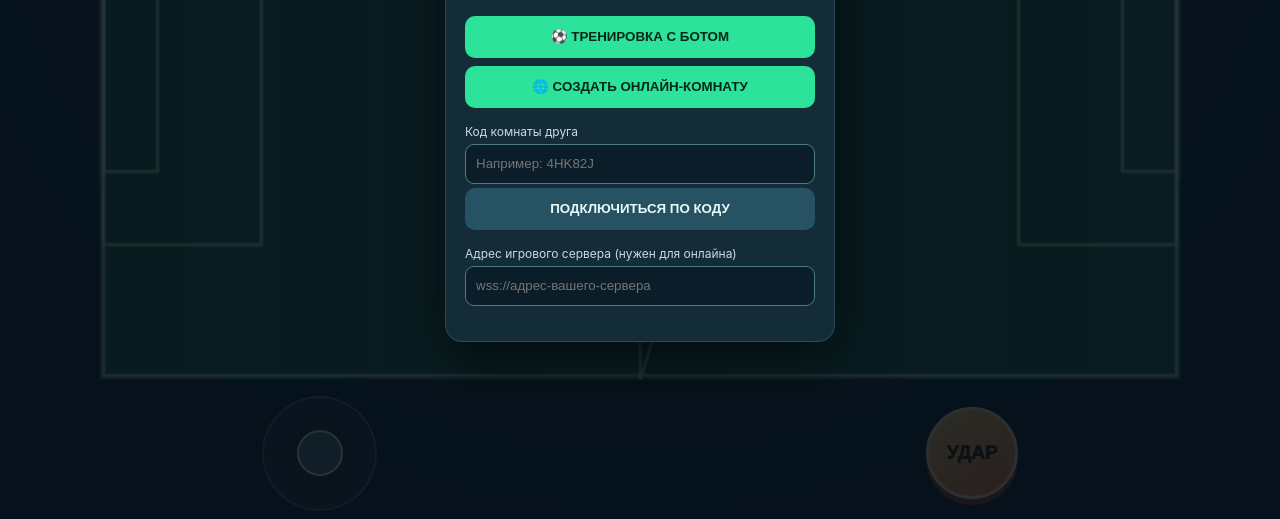
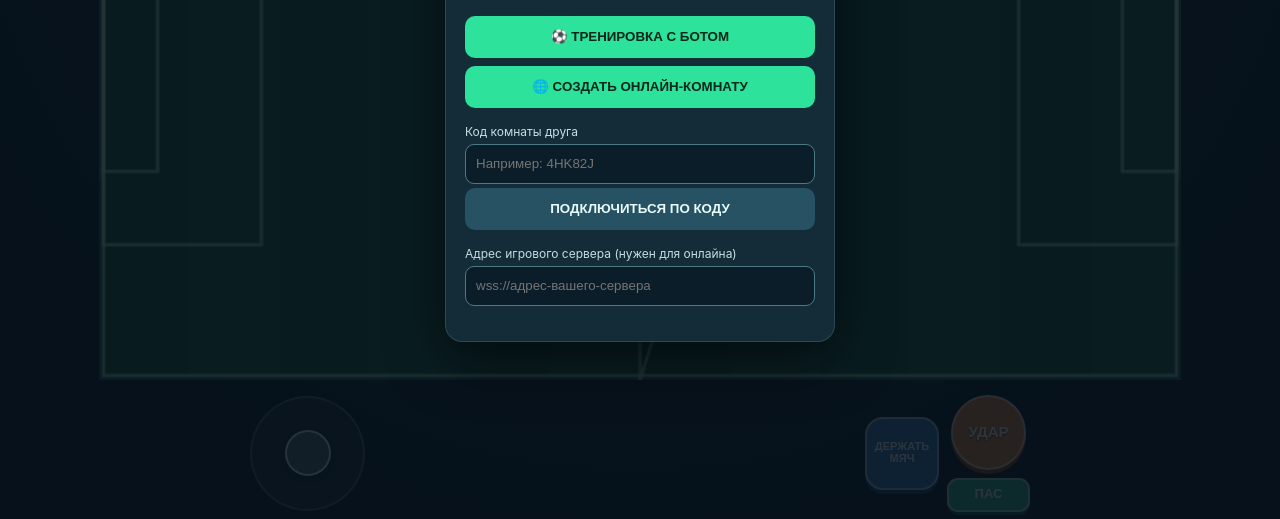
Before and after one commit to vivab/GameFootball, a website: page index.html in a window 1280 px wide. Shown: the part 281-800 px from the top of the page. Drawn offline with Linux system fonts and the light colour scheme.

Commit message:
ui: add ball control, shot charge and pass buttons for touch controls

```diff
--- a/index.html
+++ b/index.html
@@ -16,12 +16,20 @@ h1{font-size:17px;margin:0;letter-spacing:.4px}small{display:block;color:#9cb7bf
 #fieldWrap{position:relative;flex:1;min-height:0;display:flex;align-items:center;justify-content:center}
 canvas{display:block;width:100%;height:100%;object-fit:contain;border-radius:10px}
 #banner{position:absolute;left:50%;top:13%;transform:translateX(-50%);background:#081621dc;border:1px solid #ffffff30;border-radius:12px;padding:9px 16px;white-space:nowrap;text-align:center;font-weight:750;font-size:13px;pointer-events:none}
-#controls{height:132px;flex-shrink:0;position:relative;display:flex;align-items:center;justify-content:space-between;padding:0 22px}
+#controls{height:132px;flex-shrink:0;position:relative;display:flex;align-items:center;justify-content:space-between;padding:0 10px;gap:8px}
 #pad{position:relative;width:115px;height:115px;border-radius:50%;background:#b4d6df19;border:2px solid #c2e4eb47;touch-action:none}
 #pad:after{content:"";position:absolute;inset:33px;border-radius:50%;border:1px dashed #ffffff42}
 #stick{position:absolute;left:50%;top:50%;width:46px;height:46px;margin:-23px 0 0 -23px;border:2px solid #d2f2f3;background:#b9e5e55e;border-radius:50%;box-shadow:0 2px 12px #0005;pointer-events:none}
-#kick{height:92px;width:92px;border-radius:50%;background:linear-gradient(150deg,#ffc861,#fa7741);color:#311503;font-size:19px;font-weight:950;border:3px solid #ffe5a3;box-shadow:0 6px 0 #95381b;touch-action:none}
-#kick:active{transform:translateY(4px);box-shadow:0 2px 0 #95381b}
+#actions{display:flex;align-items:center;gap:8px;flex-shrink:0}
+.action{border:2px solid #fff9;color:#fff;font-weight:900;touch-action:none;cursor:pointer;display:flex;align-items:center;justify-content:center;text-align:center;line-height:1.08;user-select:none;-webkit-user-select:none}
+#hold{height:73px;width:74px;border-radius:18px;background:#397dba;font-size:11px;box-shadow:0 4px 0 #16436e}
+#hold.active{background:#20c994;border-color:#c4ffe8;box-shadow:0 2px 0 #07774f;transform:translateY(2px)}
+#kickStack{display:flex;flex-direction:column;align-items:center;gap:8px}
+#kick{height:75px;width:75px;border-radius:50%;background:#e88740;font-size:15px;position:relative;box-shadow:0 4px 0 #96431b;overflow:hidden}
+#kick:before{content:"";position:absolute;inset:0;background:conic-gradient(#fff398 calc(var(--charge,0)*1%),transparent 0);opacity:.45;pointer-events:none}
+#kick span{position:relative;z-index:1;text-shadow:0 1px 2px #663400}
+#pass{height:34px;width:83px;border-radius:11px;background:#2eb58d;box-shadow:0 3px 0 #0e614c;font-size:13px}
+.action:active{filter:brightness(1.15)}
 #menu{position:absolute;inset:0;display:grid;place-items:center;background:#06111bd9;z-index:3;padding:14px}
 .panel{width:min(390px,95vw);padding:19px;background:#132c38;border:1px solid #5a889355;border-radius:17px;box-shadow:0 15px 55px #0009;text-align:center}
 .panel h2{margin:0 0 5px;font-size:27px}.panel p{font-size:13px;color:#aac4c8;line-height:1.5;margin:8px 0 15px}
@@ -32,7 +40,8 @@ canvas{display:block;width:100%;height:100%;object-fit:contain;border-radius:10p
 #toast{min-height:16px;color:#ffcf95;font-size:12px;padding-top:6px}
 #exit{border:1px solid #ffffff3e;background:#113442;color:white;border-radius:8px;padding:7px 10px;font-size:12px;font-weight:800}
 #roomBadge{background:#183f4b;padding:5px 9px;border-radius:7px;color:#d1f6df;font-size:12px;display:none}
-@media(max-height:540px){header{height:28px}h1{font-size:13px}small{display:none}#controls{height:86px}#pad{width:77px;height:77px}#pad:after{inset:22px}#stick{width:32px;height:32px;margin:-16px 0 0 -16px}#kick{height:70px;width:70px;font-size:15px}}
+@media(max-height:540px){header{height:28px}h1{font-size:13px}small{display:none}#controls{height:91px}#pad{width:78px;height:78px}#pad:after{inset:22px}#stick{width:32px;height:32px;margin:-16px 0 0 -16px}#actions{gap:6px}#hold{height:58px;width:60px;font-size:10px}#kick{width:58px;height:58px;font-size:12px}#pass{width:66px;height:28px;font-size:11px}#kickStack{gap:4px}}
+@media(max-width:355px){#controls{padding:0}#pad{width:96px;height:96px}#actions{gap:5px}#hold{width:58px;height:61px;font-size:10px}#kick{width:65px;height:65px;font-size:12px}#pass{width:70px}}
 @media(min-width:850px){#controls{max-width:800px;width:100%;margin:auto}}
 </style>
 </head>
@@ -40,7 +49,7 @@ canvas{display:block;width:100%;height:100%;object-fit:contain;border-radius:10p
 <div id="app">
 <header><div><h1>⚽ GameFootball</h1><small>Футбол сверху • быстрые матчи</small></div><div id="roomBadge"></div><div><span id="score">0 : 0</span> <span id="clock">03:00</span></div><button id="exit" hidden>МЕНЮ</button></header>
 <div id="fieldWrap"><canvas id="field" width="960" height="540" aria-label="Футбольное поле"></canvas><div id="banner">Выбери режим</div></div>
-<div id="controls"><div id="pad"><div id="stick"></div></div><button id="kick" aria-label="Ударить по мячу">УДАР</button></div>
+<div id="controls"><div id="pad"><div id="stick"></div></div><div id="actions"><button id="hold" class="action" aria-label="Удержание мяча">ДЕРЖАТЬ МЯЧ</button><div id="kickStack"><button id="kick" class="action" aria-label="Удар, удерживай для усиления"><span>УДАР</span></button><button id="pass" class="action" aria-label="Точный пас">ПАС</button></div></div></div>
 <div id="menu"><section class="panel"><h2>GAMEFOOTBALL</h2><p>Аркадный футбол в духе быстрых онлайн-матчей. Играй с другом или потренируйся против бота.</p><button id="practice">⚽ ТРЕНИРОВКА С БОТОМ</button><button id="create">🌐 СОЗДАТЬ ОНЛАЙН-КОМНАТУ</button><label for="code">Код комнаты друга</label><input id="code" maxlength="6" placeholder="Например: 4HK82J" autocapitalize="characters"><button id="join" class="secondary">ПОДКЛЮЧИТЬСЯ ПО КОДУ</button><label for="server">Адрес игрового сервера (нужен для онлайна)</label><input id="server" placeholder="wss://адрес-вашего-сервера" spellcheck="false" autocomplete="off"><div id="toast"></div></section></div>
 </div>
 <script>
```
